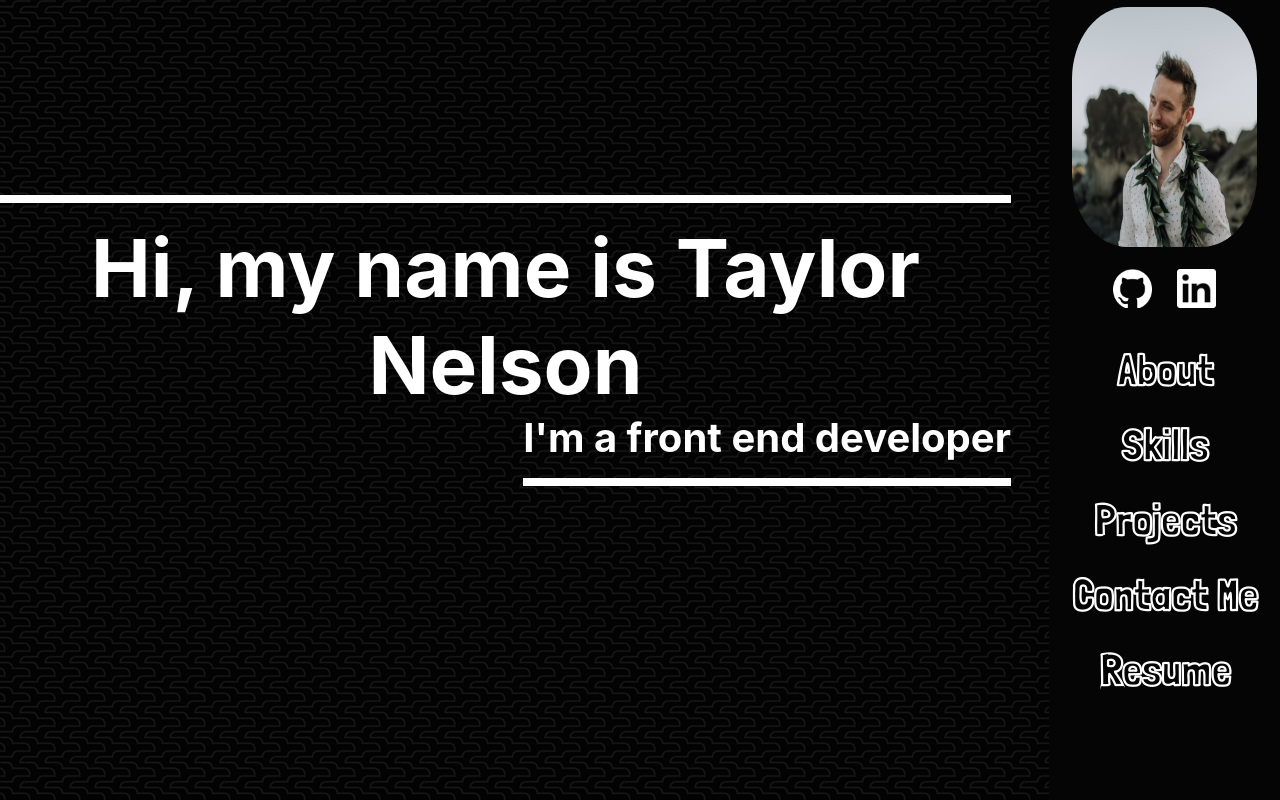
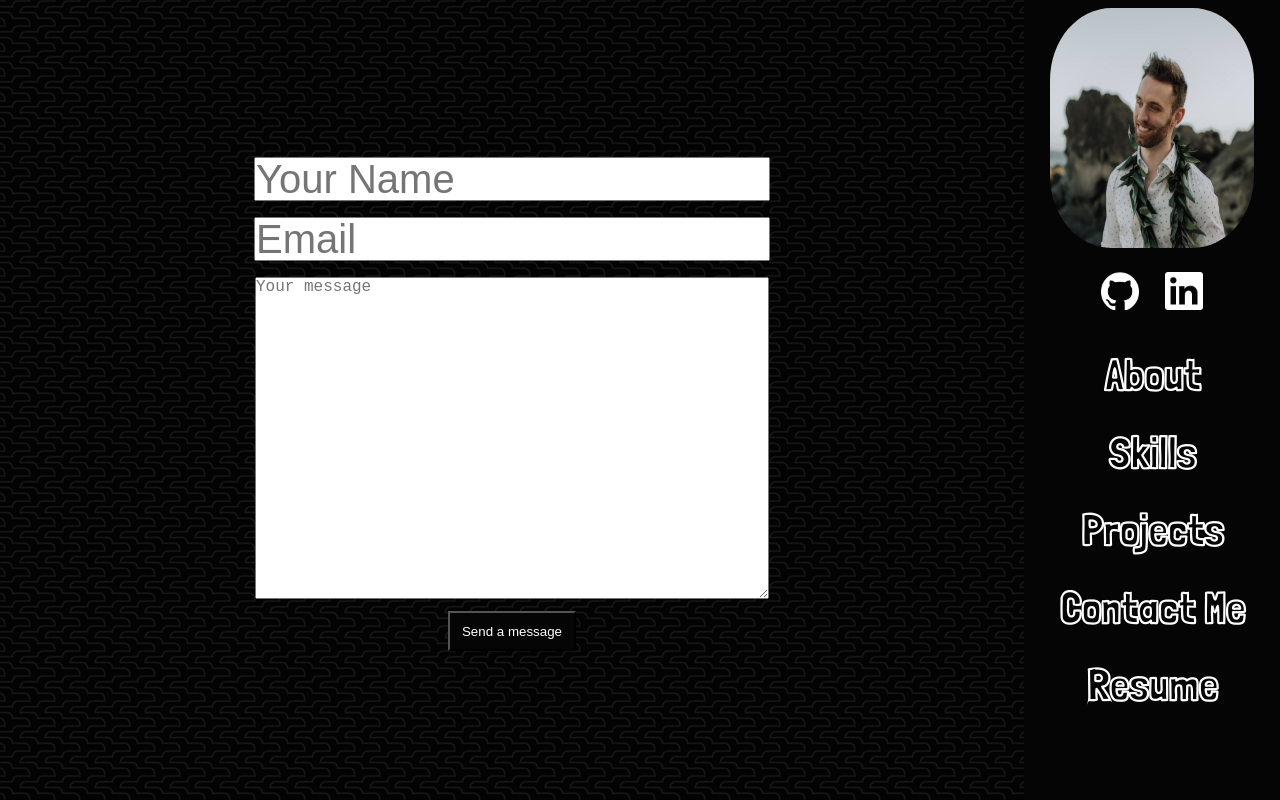
Before and after one commit to TBN00/Portfolio, a React (Create React App) app: page / in a window 1280 px wide. Both pictures are taken after a click on the element "Contact Me". Built offline with nearby package versions, Linux system fonts and the light colour scheme.

Commit message:
contact inputs on page

```diff
--- a/src/App.js
+++ b/src/App.js
@@ -4,6 +4,7 @@ import { About } from './Components/About'
 import { Skills } from './Components/Skills'
 import { Projects } from './Components/Projects'
 import { Menu } from './Components/Menu'
+import { Contact } from './Components/Contact';
 
 
 function App() {
@@ -20,7 +21,8 @@ function App() {
       <div>
         {buttonState === 'About' ? <About /> :
           buttonState === 'Skills' ? <Skills /> :
-            buttonState === 'Projects' ? <Projects /> : null}
+            buttonState === 'Projects' ? <Projects /> :
+            buttonState === 'Contact' ? <Contact /> : null}
       </div>
 
 
--- a/src/Components/Contact.js
+++ b/src/Components/Contact.js
@@ -1,9 +1,67 @@
+import { useState } from "react";
 
 
-export default Contact = () => {
+
+
+
+// if (submitted) {
+    //     return (
+//         <>
+//             <div>Thank you!</div>
+//         </>
+//     )
+// }
+
+
+
+export const Contact = () => {
+    const FORM_ENDPOINT = ""
+    const [submitted, setSubmitted] = useState(false)
+    const handleSubmit = () => {
+        setTimeout(() => {
+            setSubmitted(true)
+        }, 100)
+    }
     return (
         <div className="projectContainer">
-
+            <form
+                action={FORM_ENDPOINT}
+                onSubmit={handleSubmit}
+                method="POST"
+                target="_blank">
+                <div>
+                    <input
+                    style={{width: "40vw", height: "5vh", fontSize: "5vh", margin: "1vh", color: "black"}}
+                        type="text"
+                        placeholder="Your Name"
+                        name="name"
+                        autoComplete="off"
+                        required />
+                </div>
+                <div>
+                    <input
+                    style={{width: "40vw", height: "5vh", fontSize: "5vh", margin: "1vh", color: "black"}}
+                        type="email"
+                        placeholder="Email"
+                        name="email"
+                        autoComplete="off"
+                        required />
+                </div>
+                <div>
+                    <textarea
+                    style={{width: "40vw", height: "40vh", fontSize: "2vh", margin: "1vh", color: "black"}}
+                        placeholder="Your message"
+                        name="message"
+                        required />
+                </div>
+                <div>
+                    <button
+                        style={{height: "5vh", width: "10vw", background: "rgb(5, 5, 5)"}}
+                        type="submit">
+                        Send a message
+                    </button>
+                </div>
+            </form>
         </div>
     );
 }
--- a/src/Components/Menu.js
+++ b/src/Components/Menu.js
@@ -24,7 +24,7 @@ export const Menu = ({ setButtonState }) => {
             <div onClick={() => setButtonState('Projects')} className="menuButtons">
                 <h3 style={{fontFamily: "LondrinaOutline", fontSize: "5.5vh"}}>Projects</h3>
             </div>
-            <div className="menuButtons">
+            <div onClick={() => setButtonState('Contact')} className="menuButtons">
                 <h3 style={{fontFamily: "LondrinaOutline", fontSize: "5.5vh"}}>Contact Me</h3>
             </div>
             <div className="menuButtons">
```
